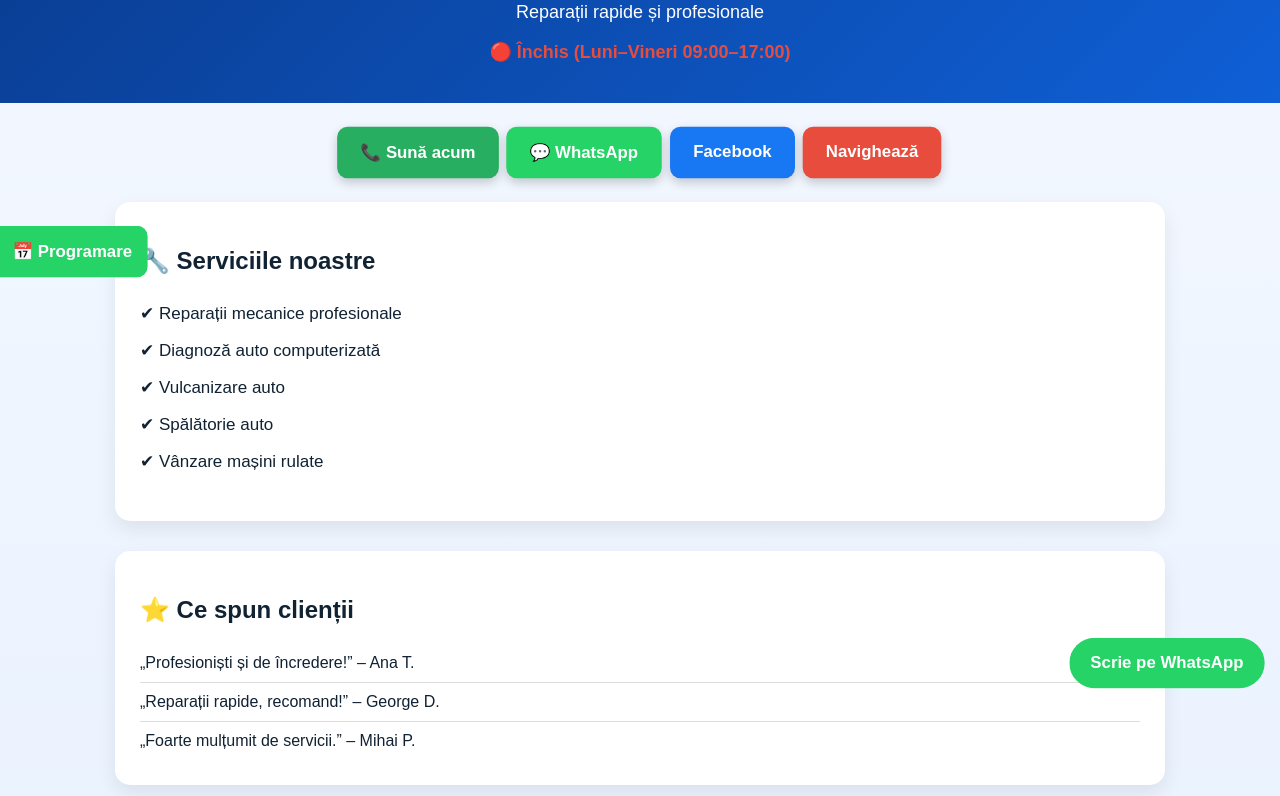
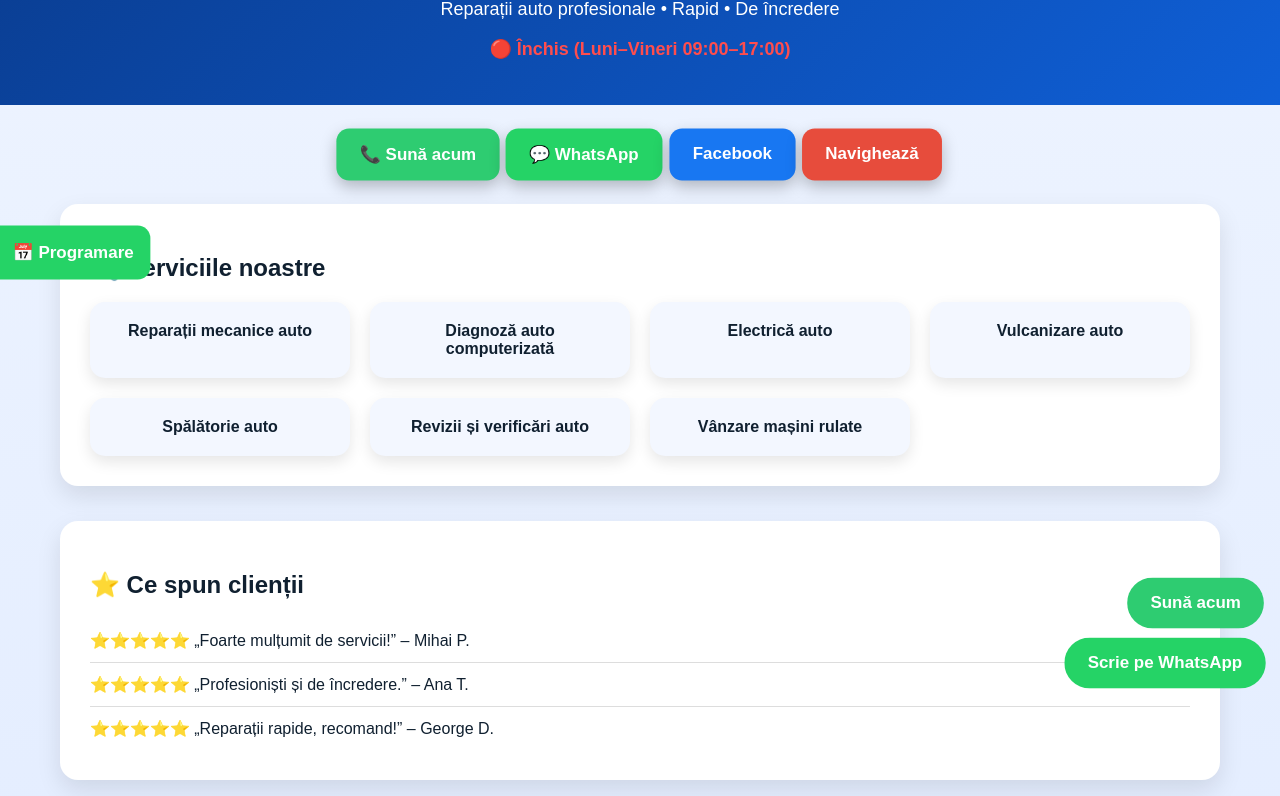
Before and after one commit to masinirulatebrad/service-auto-brad, a plain HTML site: page index.html in a window 1280 px wide. Shown: the part 93-889 px from the top of the page. Drawn offline with Linux system fonts and the light colour scheme.

Commit message:
Update index.html

```diff
--- a/index.html
+++ b/index.html
@@ -5,25 +5,27 @@
 <meta name="viewport" content="width=device-width, initial-scale=1.0">
 <title>Service Auto Mașini Rulate Brad</title>
 
-<meta name="description" content="Service auto Brad – reparații profesionale, diagnoză, vulcanizare, spălătorie auto. Sună sau programează-te pe WhatsApp.">
-<meta name="keywords" content="service auto Brad, reparații auto, vulcanizare, diagnoză auto">
+<meta name="description" content="Service auto Brad – reparații auto profesionale, diagnoză, vulcanizare, spălătorie auto, mașini rulate.">
+<meta name="keywords" content="service auto Brad, reparatii auto, vulcanizare, diagnoza auto, spalatorie auto">
 <meta name="author" content="Service Auto Brad">
 
 <style>
 body{
     margin:0;
     font-family:Arial, Helvetica, sans-serif;
-    background:linear-gradient(#f4f8ff,#e6f0ff);
-    color:#123;
+    background:linear-gradient(#eef4ff,#dfeaff);
+    color:#102030;
 }
+
+/* HEADER */
 header{
     background:linear-gradient(135deg,#0a3d91,#0f5fd6);
     color:white;
     text-align:center;
-    padding:40px 15px;
+    padding:45px 15px;
 }
-header h1{margin:0;font-size:32px;}
-header p{font-size:18px;}
+header h1{margin:0;font-size:34px;}
+header p{font-size:18px;margin-top:8px;}
 
 .status{
     margin-top:15px;
@@ -31,8 +33,9 @@ header p{font-size:18px;}
     font-size:18px;
 }
 .open{color:#2ecc71;}
-.closed{color:#e74c3c;}
+.closed{color:#ff4d4d;}
 
+/* BUTOANE SUS */
 .buttons{
     display:flex;
     justify-content:center;
@@ -42,88 +45,112 @@ header p{font-size:18px;}
 }
 .btn{
     padding:15px 22px;
-    border-radius:10px;
+    border-radius:12px;
     text-decoration:none;
     color:white;
     font-weight:bold;
-    box-shadow:0 4px 10px rgba(0,0,0,.2);
+    box-shadow:0 6px 15px rgba(0,0,0,.25);
     animation:pulse 2s infinite;
 }
-.call{background:#27ae60;}
+.call{background:#2ecc71;}
 .whatsapp{background:#25d366;}
 .facebook{background:#1877f2;}
 .maps{background:#e74c3c;}
 
+/* ANIMATIE */
 @keyframes pulse{
     0%{transform:scale(1);}
-    50%{transform:scale(1.05);}
+    50%{transform:scale(1.06);}
     100%{transform:scale(1);}
 }
 
+/* SECTIUNI */
 section{
-    max-width:1000px;
+    max-width:1100px;
     margin:auto;
     padding:30px 15px;
 }
-
-.services, .reviews, .faq{
+.card{
     background:white;
-    border-radius:15px;
-    padding:25px;
-    margin-bottom:30px;
-    box-shadow:0 8px 20px rgba(0,0,0,.08);
+    border-radius:18px;
+    padding:30px;
+    margin-bottom:35px;
+    box-shadow:0 10px 25px rgba(0,0,0,.1);
 }
 
-.services ul{
-    list-style:none;
-    padding:0;
+/* SERVICII */
+.services-grid{
+    display:grid;
+    grid-template-columns:repeat(auto-fit,minmax(220px,1fr));
+    gap:20px;
 }
-.services li{
-    padding:8px 0;
-    font-size:17px;
+.service-box{
+    background:#f3f7ff;
+    border-radius:15px;
+    padding:20px;
+    text-align:center;
+    font-weight:bold;
+    box-shadow:0 6px 15px rgba(0,0,0,.1);
 }
 
+/* REVIEW */
 .review{
     border-bottom:1px solid #ddd;
-    padding:10px 0;
+    padding:12px 0;
 }
 .review:last-child{border:none;}
 
+/* MAPS */
 iframe{
     width:100%;
-    height:350px;
+    height:360px;
     border:0;
-    border-radius:15px;
+    border-radius:18px;
 }
 
-/* WhatsApp flotant dreapta */
+/* WHATSAPP DREAPTA */
 .whatsapp-float{
     position:fixed;
     bottom:20px;
     right:20px;
     background:#25d366;
     color:white;
-    padding:15px 20px;
+    padding:15px 22px;
     border-radius:50px;
     font-weight:bold;
     text-decoration:none;
     animation:pulse 2s infinite;
-    z-index:1000;
+    z-index:999;
 }
 
-/* Programare stânga */
+/* SUNA ACUM FLOTANT */
+.call-float{
+    position:fixed;
+    bottom:80px;
+    right:20px;
+    background:#2ecc71;
+    color:white;
+    padding:15px 22px;
+    border-radius:50px;
+    font-weight:bold;
+    text-decoration:none;
+    animation:pulse 2s infinite;
+    z-index:999;
+}
+
+/* PROGRAMARE STANGA */
 .programare-left{
     position:fixed;
     top:40%;
     left:0;
     background:#25d366;
     color:white;
-    padding:15px;
-    border-radius:0 10px 10px 0;
+    padding:16px;
+    border-radius:0 12px 12px 0;
     font-weight:bold;
     text-decoration:none;
     animation:pulse 2s infinite;
-    z-index:1000;
+    z-index:999;
 }
 </style>
 </head>
@@ -132,7 +159,7 @@ iframe{
 
 <header>
 <h1>Service Auto Mașini Rulate Brad</h1>
-<p>Reparații rapide și profesionale</p>
+<p>Reparații auto profesionale • Rapid • De încredere</p>
 <div id="status" class="status"></div>
 </header>
 
@@ -143,30 +170,33 @@ iframe{
 <a class="btn maps" href="https://maps.google.com/?q=Strada+Vânătorilor+Brad">Navighează</a>
 </div>
 
-<section class="services">
+<section class="card">
 <h2>🔧 Serviciile noastre</h2>
-<ul>
-<li>✔ Reparații mecanice profesionale</li>
-<li>✔ Diagnoză auto computerizată</li>
-<li>✔ Vulcanizare auto</li>
-<li>✔ Spălătorie auto</li>
-<li>✔ Vânzare mașini rulate</li>
-</ul>
+<div class="services-grid">
+<div class="service-box">Reparații mecanice auto</div>
+<div class="service-box">Diagnoză auto computerizată</div>
+<div class="service-box">Electrică auto</div>
+<div class="service-box">Vulcanizare auto</div>
+<div class="service-box">Spălătorie auto</div>
+<div class="service-box">Revizii și verificări auto</div>
+<div class="service-box">Vânzare mașini rulate</div>
+</div>
 </section>
 
-<section class="reviews">
+<section class="card">
 <h2>⭐ Ce spun clienții</h2>
-<div class="review">„Profesioniști și de încredere!” – Ana T.</div>
-<div class="review">„Reparații rapide, recomand!” – George D.</div>
-<div class="review">„Foarte mulțumit de servicii.” – Mihai P.</div>
+<div class="review">⭐⭐⭐⭐⭐ „Foarte mulțumit de servicii!” – Mihai P.</div>
+<div class="review">⭐⭐⭐⭐⭐ „Profesioniști și de încredere.” – Ana T.</div>
+<div class="review">⭐⭐⭐⭐⭐ „Reparații rapide, recomand!” – George D.</div>
 </section>
 
-<section>
+<section class="card">
 <h2>📍 Locația noastră</h2>
 <iframe src="https://www.google.com/maps?q=Strada%20Vânătorilor%20Brad&output=embed"></iframe>
 </section>
 
 <a class="whatsapp-float" href="https://wa.me/40732802654">Scrie pe WhatsApp</a>
+<a class="call-float" href="tel:0732802654">Sună acum</a>
 <a class="programare-left" href="https://wa.me/40732802654">📅 Programare</a>
 
 <script>
```
